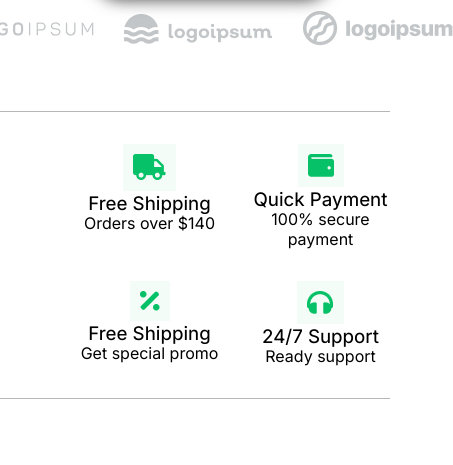
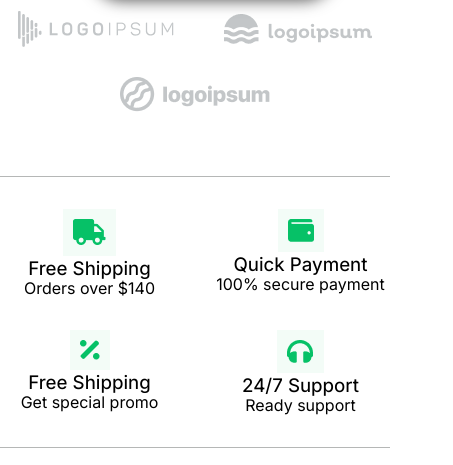
Before and after one commit to MarwanHossain/Foodies--Assignment-2-, a plain HTML site: page index.html in a window 390 px wide. Shown: the part 1030-1495 px from the top of the page, 453 px wide, since content can reach past the window. Drawn offline with Linux system fonts and the light colour scheme.

Commit message:
Fixed some mobile responsiveness

```diff
--- a/index.html
+++ b/index.html
@@ -58,8 +58,10 @@
 <!-- Brand Section -->
 <div class="container">
     <div class="brand-container">
+        <div class="brand-top">
         <img class="brand1 img" src="./img/Brand1.png" alt="">
         <img class="brand2 img" src="./img/Brand2.png" alt="">
+        </div>
         <img class="brand3 img" src="./img/Brand3.png" alt="">
     </div>
     </div>
--- a/style.css
+++ b/style.css
@@ -133,11 +133,19 @@ padding: 15px 20px;
     align-items: center;
     justify-content: center;
     gap: 30px;
+    flex-direction: column;
 
 }
-.brand-container img{
+
+.brand-top{
+    display: flex;
+    align-items: center;
+    justify-content: center;
+    gap: 50px;
+}
+/* .brand-container img{
    display: block;
-}
+} */
 
 /* feature section */
 .features{
@@ -151,7 +159,7 @@ padding: 15px 20px;
     display: grid;
     grid-template-columns: repeat(2,minmax(0,1fr));
    gap: 2rem;
-   padding-left: 5rem;
+
 }
 .feature {
     text-align: center;
@@ -531,6 +539,8 @@ footer{
     }
     .brand-container{
       justify-content: start;
+      flex-direction: row;
+      margin-top: 2em;
     }
     .features-container{
            display: grid;
```
